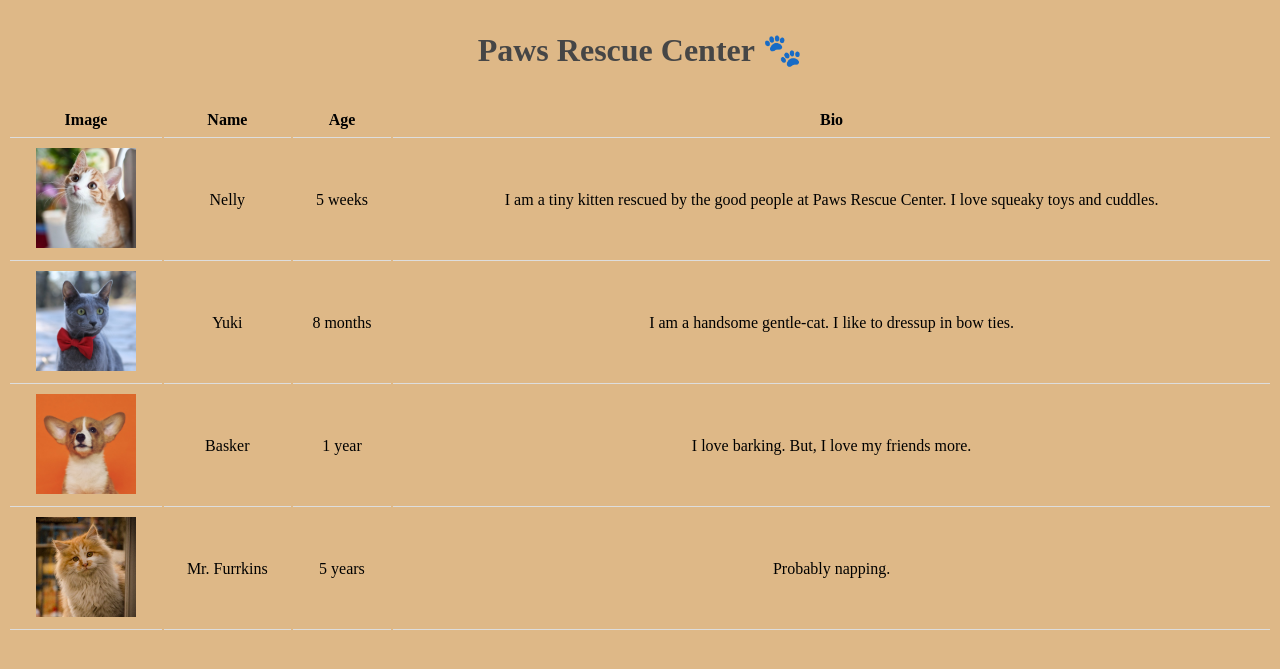
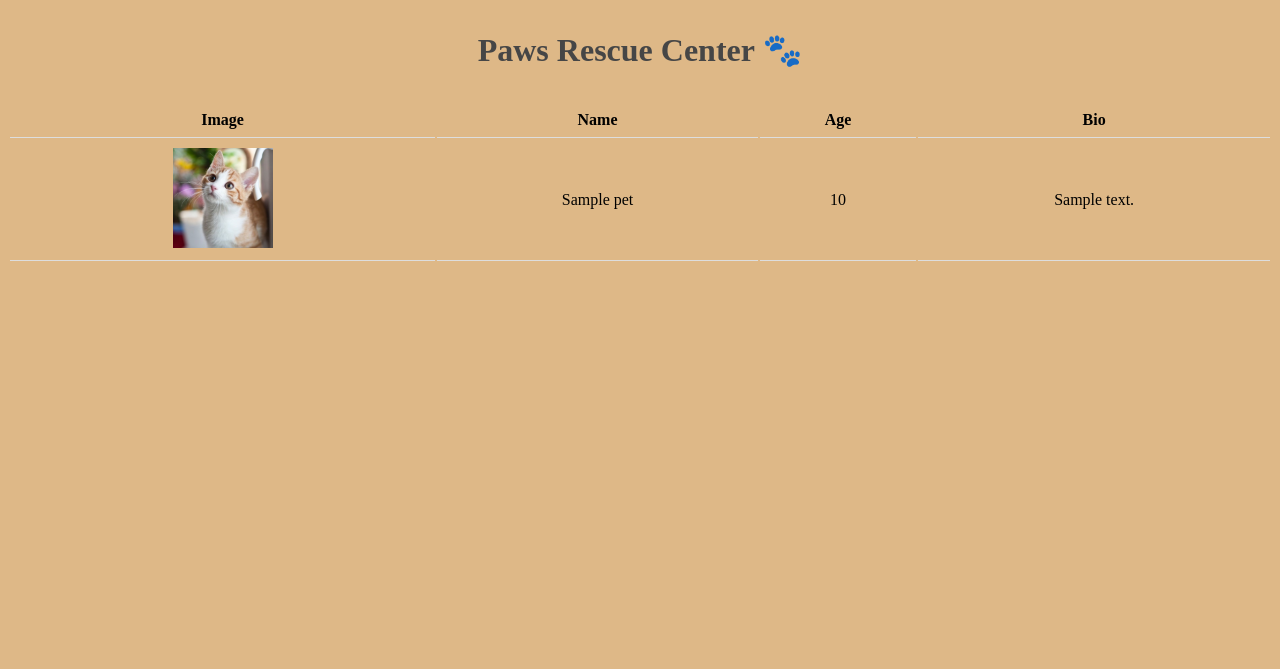
Before and after one commit to gaojiaxi/FlaskProj, a Flask app: template templates/home.html in a window 1280 px wide. Shown: the top 669 px of the page. Run offline with Flask 2, Linux system fonts and the light colour scheme; the template is opened without the code that fills it: most values are stand-ins (such as "Sample title", 1, 10 or a date in 2020).

Commit message:
use jinja for loop to render home html

```diff
--- a/main.py
+++ b/main.py
@@ -7,10 +7,19 @@ from flask import Flask, render_template
 
 app = Flask(__name__)
 
+
+"""Information regarding the Pets in the System."""
+pets = [
+            {"id": 1, "name": "Nelly", "age": "5 weeks", "bio": "I am a tiny kitten rescued by the good people at Paws Rescue Center. I love squeaky toys and cuddles."},
+            {"id": 2, "name": "Yuki", "age": "8 months", "bio": "I am a handsome gentle-cat. I like to dress up in bow ties."},
+            {"id": 3, "name": "Basker", "age": "1 year", "bio": "I love barking. But, I love my friends more."},
+            {"id": 4, "name": "Mr. Furrkins", "age": "5 years", "bio": "Probably napping."},
+        ]
+
 """1. Add a View Function for the Home page."""
 @app.route("/")
 def home():
-    return render_template("home.html")
+    return render_template("home.html", pets = pets)
 """2. Add a View Function for the About page."""
 @app.route("/about")
 def about():
--- a/templates/home.html
+++ b/templates/home.html
@@ -14,29 +14,13 @@
       <th>Age</th>
       <th>Bio</th>
     </tr>
+    {% for pet in pets %}
     <tr>
-      <td><img height="100" src="{{url_for('static', filename='1.jpg')}}"></td>
-      <td>Nelly</td>
-      <td>5 weeks</td>
-      <td>I am a tiny kitten rescued by the good people at Paws Rescue Center. I love squeaky toys and cuddles.</td>
+      <td><img height="100" src="{{url_for('static', filename= pet['id']|string + '.jpg')}}"></td>
+      <td>{{pet['name']}}</td>
+      <td>{{pet['age']}}</td>
+      <td>{{pet['bio']}}</td>
     </tr>
-    <tr>
-      <td><img height="100" src="{{url_for('static', filename='2.jpg')}}"></td>
-      <td>Yuki</td>
-      <td>8 months</td>
-      <td>I am a handsome gentle-cat. I like to dressup in bow ties.</td>
-    </tr>
-    <tr>
-      <td><img height="100" src="{{url_for('static', filename='3.jpg')}}"></td>
-      <td>Basker</td>
-      <td>1 year</td>
-      <td>I love barking. But, I love my friends more.</td>
-    </tr>
-    <tr>
-      <td><img height="100" src="{{url_for('static', filename='4.jpg')}}"></td>
-      <td>Mr. Furrkins</td>
-      <td>5 years</td>
-      <td>Probably napping.</td>
-    </tr>
+    {% endfor %}
   </table>
 </body>
```
